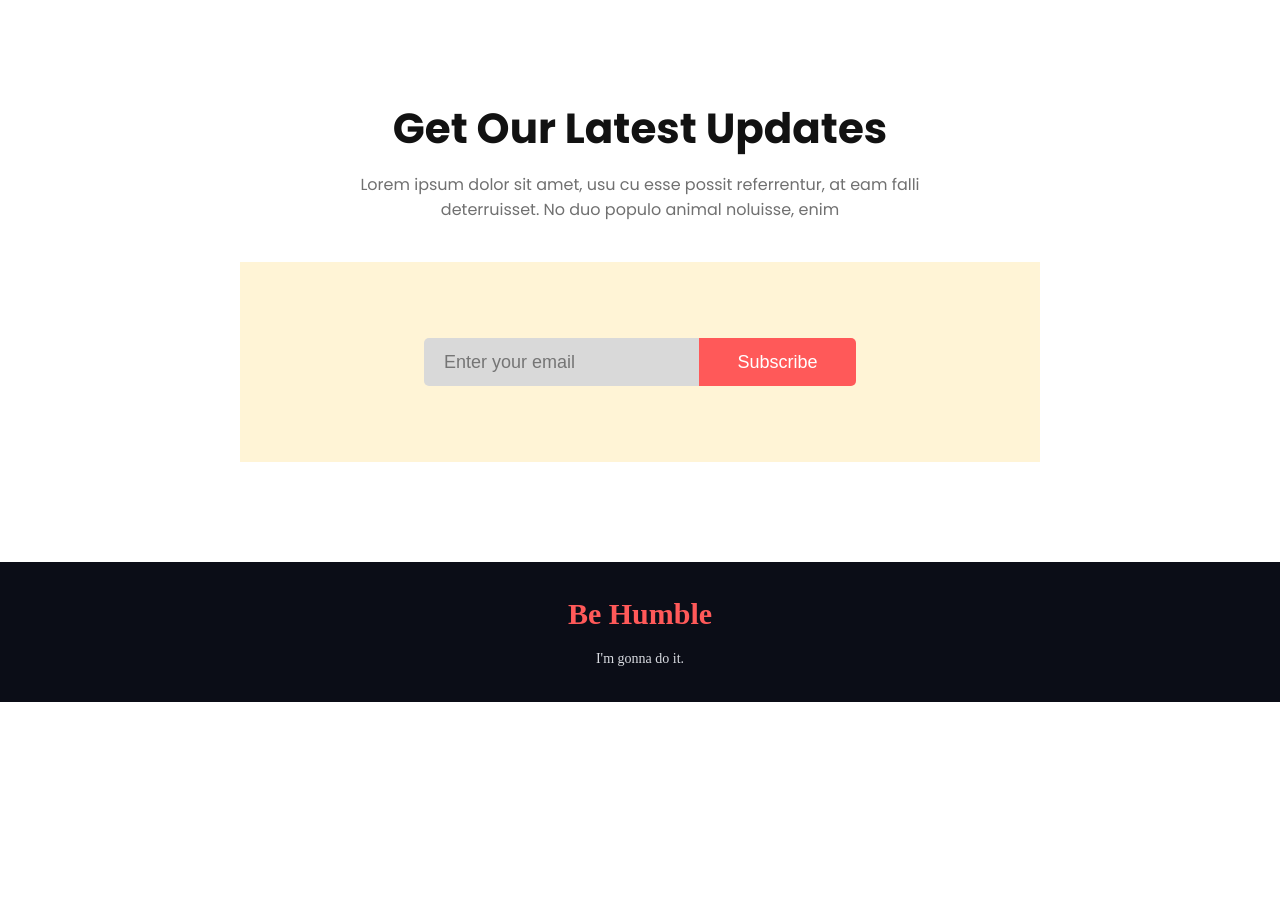
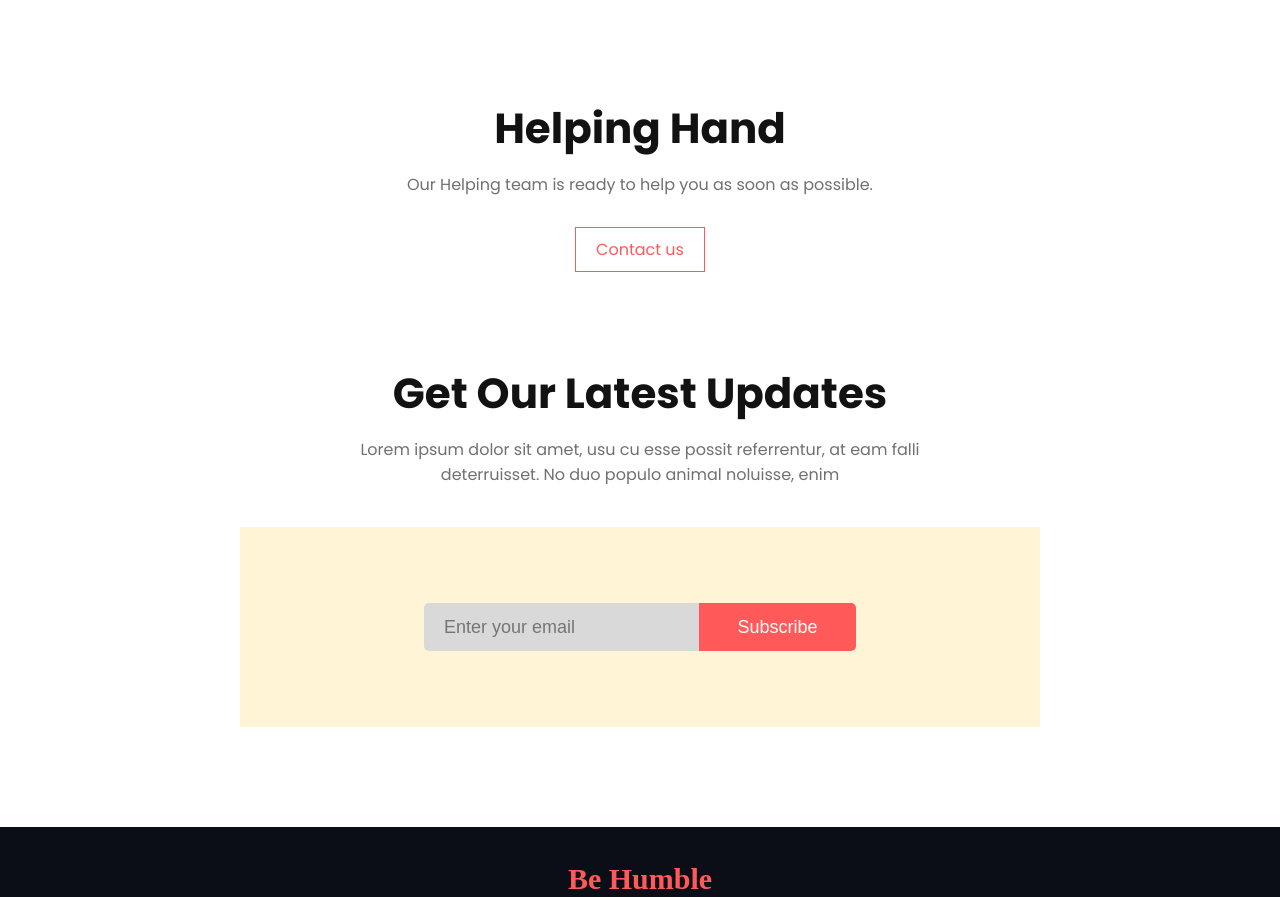
Before and after one commit to tamim-i-chowdhury/donate-today, a plain HTML site: page index.html in a window 1280 px wide. Shown: the part 1915-2812 px from the top of the page. Before the commit the page ends 2617 px from the top, so only its background shows below. Drawn offline with Linux system fonts and the light colour scheme.

Commit message:
new feature added

```diff
--- a/index.html
+++ b/index.html
@@ -97,6 +97,22 @@
         </div>
       </section>
       <!-- donate plan ends -->
+      <!-- new feature starts -->
+      <section class="new-feature">
+        <div class="helping-box">
+          <h1 class="title">Helping Hand</h1>
+          <p class="text">
+            Our Helping team is ready to help you as soon as possible.
+          </p>
+          <a
+            class="btn-contact"
+            href="https://www.ohchr.org/en/contact-us"
+            target="_blank"
+            >Contact us</a
+          >
+        </div>
+      </section>
+      <!-- new feature ends-->
       <!-- latest update starts -->
       <section class="latest-update">
         <h1 class="title">Get Our Latest Updates</h1>
--- a/style.css
+++ b/style.css
@@ -131,6 +131,24 @@ body{
     color: #707070;
 }
 
+/* new-feature styles */
+.new-feature{
+    margin-bottom: 100px;
+    text-align: center;
+}
+.btn-contact{
+    text-decoration: none;
+    border: 1px solid #FF5959;
+    padding: 10px 20px;
+    color: #FF5959;
+}
+.btn-contact:hover{
+    cursor: pointer;
+    background-color: #e84848;
+    color: whitesmoke;
+    border-radius: 5px;
+}
+
 /* latest-update styles */
 .latest-update{
     text-align: center;
```
